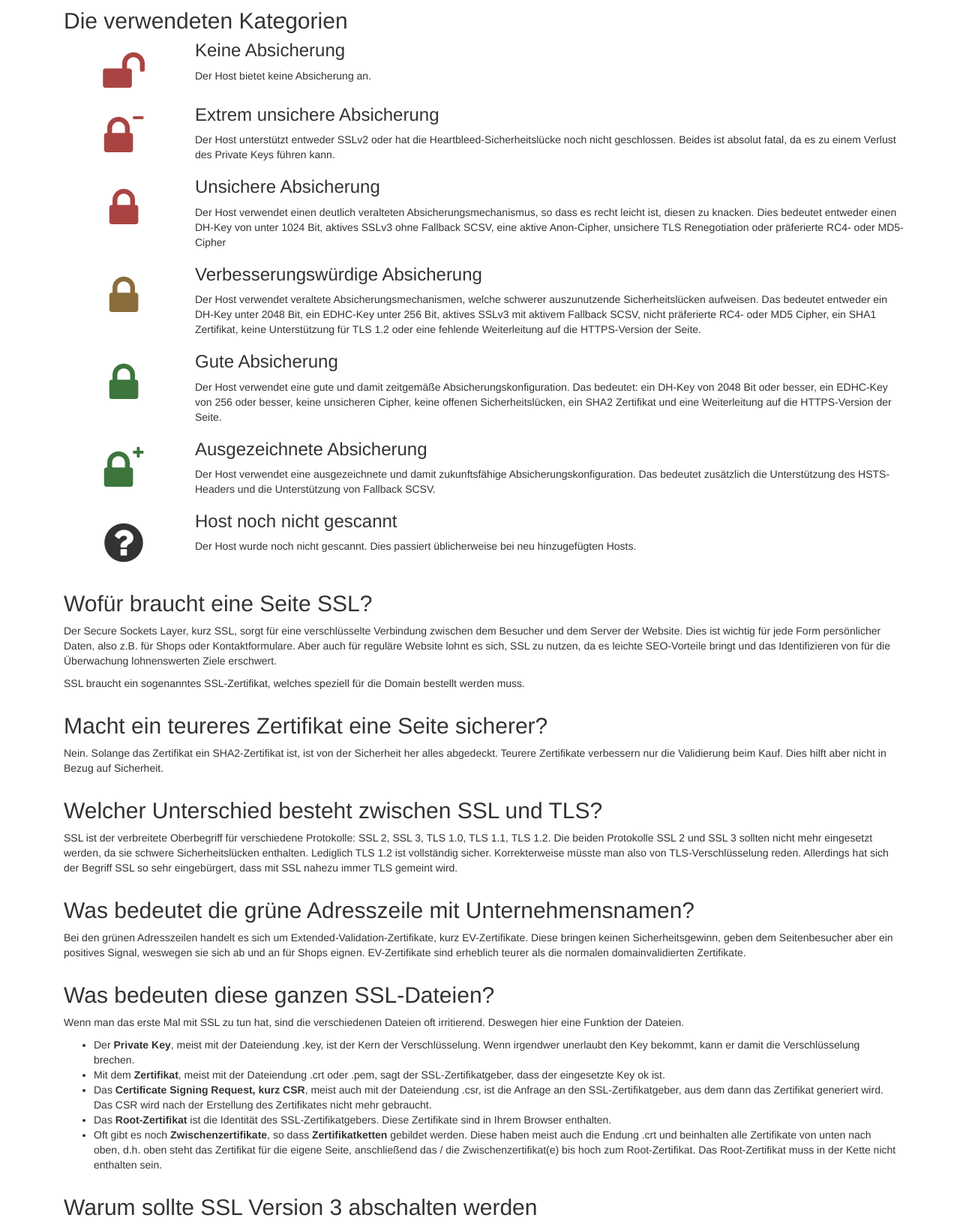
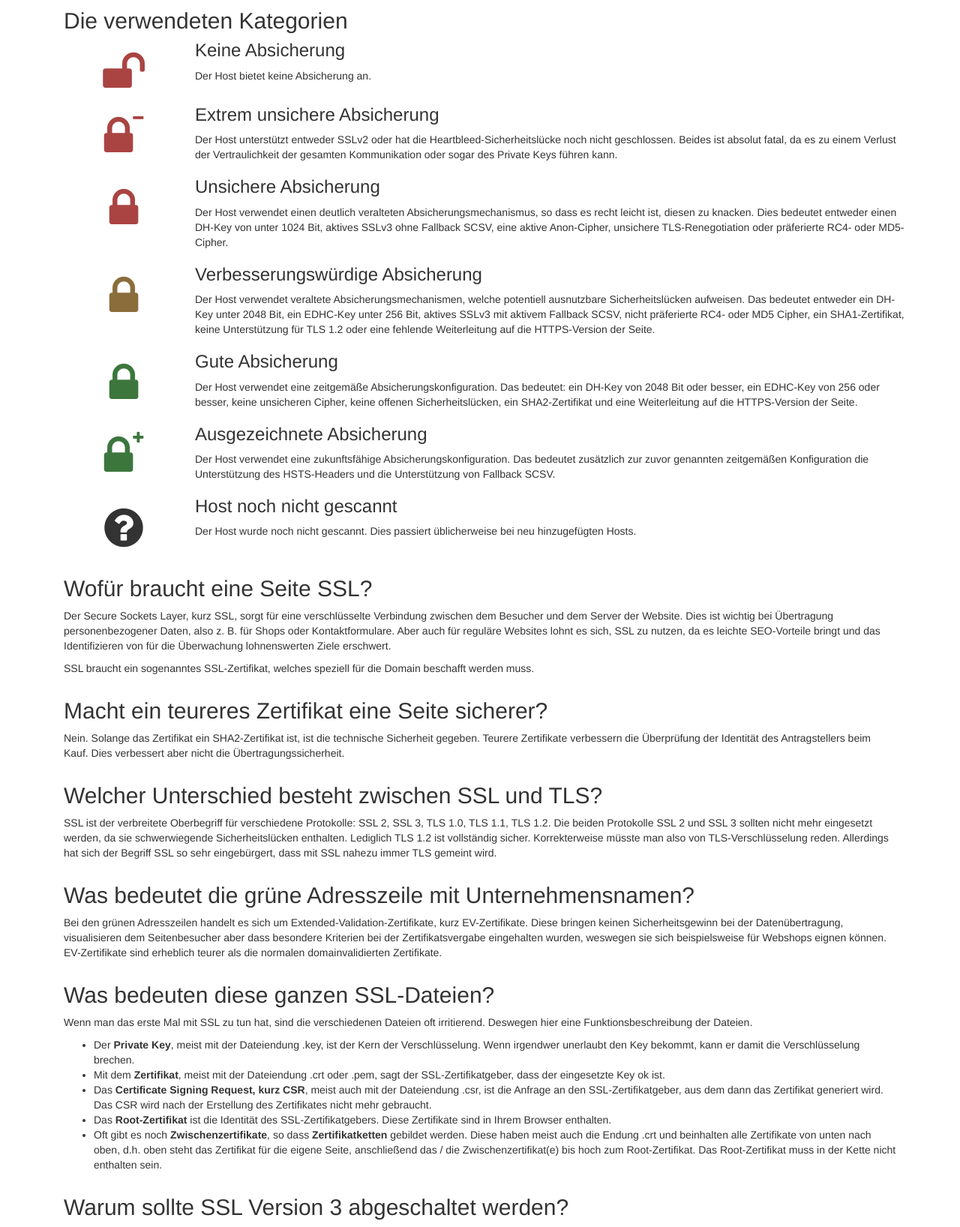
Before and after one commit to okfde/behoerden-online-dienste.de, a Flask app: page /info/encryption in a window 1280 px wide. Shown: the part 284-1920 px from the top of the page at 75% size. Run offline with Flask 2, Linux system fonts and the light colour scheme; parts of the project's set-up code (start-up, migrations or seed data) failed here and were passed over; some libraries are stand-ins or nearby versions.

Commit message:
erster Schwung Textverbesserungen
erster Schwung. Mache nachher noch weiter. Habe wohl auch aus Versehen
eine generierte Datei verbessert, die dann wohl überschrieben wird.
Sollte also nicht weiter schlimm sein. /Uli

```diff
--- a/webapp/templates/analysis_egovernment.html
+++ b/webapp/templates/analysis_egovernment.html
@@ -3,7 +3,7 @@
 {% block content %}
 <div class="jumbotron">
   <div class="container">
-    <h1>Auswertung: eGovernment Dienste</h1>
+    <h1>Auswertung: eGovernment-Dienste</h1>
   </div>
 </div>
 <div class="container">
--- a/webapp/templates/analysis_encryption.html
+++ b/webapp/templates/analysis_encryption.html
@@ -13,7 +13,7 @@
     </div>
     <div class="col-md-10 col-xs-12">
       <h2>Anzahl der verschlüsselten Seiten</h2>
-      <p>Die meisten Seiten bieten gar keine Verschlüsselung an.</p>
+      <p>Die meisten Seiten bieten gar keine Absicherung der Kommunikation an.</p>
     </div>
   </div>
   <div class="row-fluid">
@@ -21,7 +21,7 @@
       <canvas id="encryption_quality" class="chart-square"></canvas>
     </div>
     <div class="col-md-10 col-xs-12">
-      <h2>Qualität der Verschlüsselung</h2>
+      <h2>Qualität der Absicherung</h2>
       <p>Die Qualität ist sehr durchwachsen.</p>
     </div>
   </div>
--- a/webapp/templates/faq.html
+++ b/webapp/templates/faq.html
@@ -9,8 +9,8 @@
 <div class="container">
   <div class="row-fluid">
     <div class="col-md-12">
-      <h2 id="why-ssl">Warum sollten Stadt-, Dorf- oder Landkreis-Websites Verschlüsselung anbieten?</h2>
-      <p>Der Secure Sockets Layer, kurz SSL, sorgt für eine verschlüsselte Verbindung zwischen dem Besucher und dem Server. Dies ist wichtig für jede Form persönlicher Daten, also z.B. für Formulare und Online-Dienstleistungen.</p>
+      <h2 id="why-ssl">Warum sollten Stadt-, Dorf- oder Landkreis-Websites eine sichere Datenübertragung anbieten?</h2>
+      <p>Der Secure Sockets Layer, kurz SSL, sorgt für eine verschlüsselte Verbindung zwischen dem Besucher und dem Server. Dies ist wichtig bei Übertragung persönlicher Daten, also z. B. für Formulare und Online-Dienstleistungen.</p>
       <p>Die Websites der Behörden werden automatisch getestet. Weitere Informationen zu den einzelnen SSL-Features <a href="/faq/ssl">finden Sie auf einer separaten Seite</a>.</p>
     </div>
   </div>
--- a/webapp/templates/index.html
+++ b/webapp/templates/index.html
@@ -4,7 +4,7 @@
 <div class="jumbotron">
   <div class="container">
     <h1>Behörden Online Dienste <sup>beta</sup></h1>
-    <p>Wie gut ist meine Stadt, mein Dorf, mein Kreis im Internet aufgestellt? Welche Behördengänge kann ich auch Online erledigen? Wie viel Sicherheit bietet meine Kommune dabei?</p>
+    <p>Wie gut ist meine Stadt, mein Dorf, mein Kreis im Internet aufgestellt? Welche Behördengänge kann ich auch online erledigen? Wie viel Sicherheit bietet meine Kommune dabei?</p>
   </div>
 </div>
 <div class="container">
--- a/webapp/templates/info_encryption.html
+++ b/webapp/templates/info_encryption.html
@@ -27,7 +27,7 @@
     </div>
     <div>
       <h3>Extrem unsichere Absicherung</h3>
-      <p>Der Host unterstützt entweder SSLv2 oder hat die Heartbleed-Sicherheitslücke noch nicht geschlossen. Beides ist absolut fatal, da es zu einem Verlust des Private Keys führen kann.</p>
+      <p>Der Host unterstützt entweder SSLv2 oder hat die Heartbleed-Sicherheitslücke noch nicht geschlossen. Beides ist absolut fatal, da es zu einem Verlust der Vertraulichkeit der gesamten Kommunikation oder sogar des Private Keys führen kann.</p>
     </div>
   </div>
   <div class="row-fluid">
@@ -36,7 +36,7 @@
     </div>
     <div>
       <h3>Unsichere Absicherung</h3>
-      <p>Der Host verwendet einen deutlich veralteten Absicherungsmechanismus, so dass es recht leicht ist, diesen zu knacken. Dies bedeutet entweder einen DH-Key von unter 1024 Bit, aktives SSLv3 ohne Fallback SCSV, eine aktive Anon-Cipher, unsichere TLS Renegotiation oder präferierte RC4- oder MD5-Cipher</p>
+      <p>Der Host verwendet einen deutlich veralteten Absicherungsmechanismus, so dass es recht leicht ist, diesen zu knacken. Dies bedeutet entweder einen DH-Key von unter 1024 Bit, aktives SSLv3 ohne Fallback SCSV, eine aktive Anon-Cipher, unsichere TLS-Renegotiation oder präferierte RC4- oder MD5-Cipher.</p>
     </div>
   </div>
   <div class="row-fluid">
@@ -45,7 +45,7 @@
     </div>
     <div>
       <h3>Verbesserungswürdige Absicherung</h3>
-      <p>Der Host verwendet veraltete Absicherungsmechanismen, welche schwerer auszunutzende Sicherheitslücken aufweisen. Das bedeutet entweder ein DH-Key unter 2048 Bit, ein EDHC-Key unter 256 Bit, aktives SSLv3 mit aktivem Fallback SCSV, nicht präferierte RC4- oder MD5 Cipher, ein SHA1 Zertifikat, keine Unterstützung für TLS 1.2 oder eine fehlende Weiterleitung auf die HTTPS-Version der Seite.</p>
+      <p>Der Host verwendet veraltete Absicherungsmechanismen, welche potentiell ausnutzbare Sicherheitslücken aufweisen. Das bedeutet entweder ein DH-Key unter 2048 Bit, ein EDHC-Key unter 256 Bit, aktives SSLv3 mit aktivem Fallback SCSV, nicht präferierte RC4- oder MD5 Cipher, ein SHA1-Zertifikat, keine Unterstützung für TLS 1.2 oder eine fehlende Weiterleitung auf die HTTPS-Version der Seite.</p>
     </div>
   </div>
   <div class="row-fluid">
@@ -54,7 +54,7 @@
     </div>
     <div>
       <h3>Gute Absicherung</h3>
-      <p>Der Host verwendet eine gute und damit zeitgemäße Absicherungskonfiguration. Das bedeutet: ein DH-Key von 2048 Bit oder besser, ein EDHC-Key von 256 oder besser, keine unsicheren Cipher, keine offenen Sicherheitslücken, ein SHA2 Zertifikat und eine Weiterleitung auf die HTTPS-Version der Seite.</p>
+      <p>Der Host verwendet eine zeitgemäße Absicherungskonfiguration. Das bedeutet: ein DH-Key von 2048 Bit oder besser, ein EDHC-Key von 256 oder besser, keine unsicheren Cipher, keine offenen Sicherheitslücken, ein SHA2-Zertifikat und eine Weiterleitung auf die HTTPS-Version der Seite.</p>
     </div>
   </div>
   <div class="row-fluid">
@@ -63,7 +63,7 @@
     </div>
     <div>
       <h3>Ausgezeichnete Absicherung</h3>
-      <p>Der Host verwendet eine ausgezeichnete und damit zukunftsfähige Absicherungskonfiguration. Das bedeutet zusätzlich die Unterstützung des HSTS-Headers und die Unterstützung von Fallback SCSV.</p>
+      <p>Der Host verwendet eine zukunftsfähige Absicherungskonfiguration. Das bedeutet zusätzlich zur zuvor genannten zeitgemäßen Konfiguration die Unterstützung des HSTS-Headers und die Unterstützung von Fallback SCSV.</p>
     </div>
   </div>
   <div class="row-fluid">
@@ -78,32 +78,32 @@
   <div class="row-fluid">
     <div class="col-md-12">
       <h2 id="why-ssl">Wofür braucht eine Seite SSL?</h2>
-      <p>Der Secure Sockets Layer, kurz SSL, sorgt für eine verschlüsselte Verbindung zwischen dem Besucher und dem Server der Website. Dies ist wichtig für jede Form persönlicher Daten, also z.B. für Shops oder Kontaktformulare. Aber auch für reguläre Website lohnt es sich, SSL zu nutzen, da es leichte SEO-Vorteile bringt und das Identifizieren von für die Überwachung lohnenswerten Ziele erschwert.</p>
-      <p>SSL braucht ein sogenanntes SSL-Zertifikat, welches speziell für die Domain bestellt werden muss. </p>
+      <p>Der Secure Sockets Layer, kurz SSL, sorgt für eine verschlüsselte Verbindung zwischen dem Besucher und dem Server der Website. Dies ist wichtig bei Übertragung personenbezogener Daten, also z. B. für Shops oder Kontaktformulare. Aber auch für reguläre Websites lohnt es sich, SSL zu nutzen, da es leichte SEO-Vorteile bringt und das Identifizieren von für die Überwachung lohnenswerten Ziele erschwert.</p>
+      <p>SSL braucht ein sogenanntes SSL-Zertifikat, welches speziell für die Domain beschafft werden muss. </p>
     </div>
   </div>
   <div class="row-fluid">
     <div class="col-md-12">
       <h2 id="price">Macht ein teureres Zertifikat eine Seite sicherer?</h2>
-      <p>Nein. Solange das Zertifikat ein SHA2-Zertifikat ist, ist von der Sicherheit her alles abgedeckt. Teurere Zertifikate verbessern nur die Validierung beim Kauf. Dies hilft aber nicht in Bezug auf Sicherheit.</p>
+      <p>Nein. Solange das Zertifikat ein SHA2-Zertifikat ist, ist die technische Sicherheit gegeben. Teurere Zertifikate verbessern die Überprüfung der Identität des Antragstellers beim Kauf. Dies verbessert aber nicht die Übertragungssicherheit.</p>
     </div>
   </div>
   <div class="row-fluid">
     <div class="col-md-12">
       <h2 id="ssl-vs-tls">Welcher Unterschied besteht zwischen SSL und TLS?</h2>
-      <p>SSL ist der verbreitete Oberbegriff für verschiedene Protokolle: SSL 2, SSL 3, TLS 1.0, TLS 1.1, TLS 1.2. Die beiden Protokolle SSL 2 und SSL 3 sollten nicht mehr eingesetzt werden, da sie schwere Sicherheitslücken enthalten. Lediglich TLS 1.2 ist vollständig sicher. Korrekterweise müsste man also von TLS-Verschlüsselung reden. Allerdings hat sich der Begriff SSL so sehr eingebürgert, dass mit SSL nahezu immer TLS gemeint wird.</p>
+      <p>SSL ist der verbreitete Oberbegriff für verschiedene Protokolle: SSL 2, SSL 3, TLS 1.0, TLS 1.1, TLS 1.2. Die beiden Protokolle SSL 2 und SSL 3 sollten nicht mehr eingesetzt werden, da sie schwerwiegende Sicherheitslücken enthalten. Lediglich TLS 1.2 ist vollständig sicher. Korrekterweise müsste man also von TLS-Verschlüsselung reden. Allerdings hat sich der Begriff SSL so sehr eingebürgert, dass mit SSL nahezu immer TLS gemeint wird.</p>
     </div>
   </div>
   <div class="row-fluid">
     <div class="col-md-12">
       <h2 id="extended-validation">Was bedeutet die grüne Adresszeile mit Unternehmensnamen?</h2>
-      <p>Bei den grünen Adresszeilen handelt es sich um Extended-Validation-Zertifikate, kurz EV-Zertifikate. Diese bringen keinen Sicherheitsgewinn, geben dem Seitenbesucher aber ein positives Signal, weswegen sie sich ab und an für Shops eignen. EV-Zertifikate sind erheblich teurer als die normalen domainvalidierten Zertifikate.</p>
+      <p>Bei den grünen Adresszeilen handelt es sich um Extended-Validation-Zertifikate, kurz EV-Zertifikate. Diese bringen keinen Sicherheitsgewinn bei der Datenübertragung, visualisieren dem Seitenbesucher aber dass besondere Kriterien bei der Zertifikatsvergabe eingehalten wurden, weswegen sie sich beispielsweise für Webshops eignen können. EV-Zertifikate sind erheblich teurer als die normalen domainvalidierten Zertifikate.</p>
     </div>
   </div>
   <div class="row-fluid">
     <div class="col-md-12">
       <h2 id="sslfiles">Was bedeuten diese ganzen SSL-Dateien?</h2>
-      <p>Wenn man das erste Mal mit SSL zu tun hat, sind die verschiedenen Dateien oft irritierend. Deswegen hier eine Funktion der Dateien.</p>
+      <p>Wenn man das erste Mal mit SSL zu tun hat, sind die verschiedenen Dateien oft irritierend. Deswegen hier eine Funktionsbeschreibung der Dateien.</p>
       <ul>
         <li>Der <strong>Private Key</strong>, meist mit der Dateiendung .key, ist der Kern der Verschlüsselung. Wenn irgendwer unerlaubt den Key bekommt, kann er damit die Verschlüsselung brechen.</li>
         <li>Mit dem <strong>Zertifikat</strong>, meist mit der Dateiendung .crt oder .pem, sagt der SSL-Zertifikatgeber, dass der eingesetzte Key ok ist.</li>
@@ -115,8 +115,8 @@
   </div>
   <div class="row-fluid">
     <div class="col-md-12">
-      <h2 id="ssl3">Warum sollte SSL Version 3 abschalten werden</h2>
-      <p>Von SSL 3 wurde schon länger abgeraten. Seit <a href="http://www.heise.de/security/meldung/Poodle-Experten-warnen-vor-Angriff-auf-Internet-Verschluesselung-2424122.html">im Oktober 2014 die POODLE-Attacke veröffentlicht</a> wurde, kann man SSL 3 auch gleich auf die Verschlüsselung verzichten - es macht einfach keinen Unterschied. Wenn man modernere Verfahren (TLS 1.0 bis TLS 1.2) unterstützt und mit TLS_FALLBACK_SCSV ein Dowgrade-Attacke unterbindet, ist ein aktiviertes SSL 3 nicht mehr ganz so fatal, da der Browser dann nur die moderneren Verfahren nutzt. Aber auch mit TLS_FALLBACK_SCSV ist ein aktiviertes SSL 3 ein Sicherheitsrisiko, dem man sich ohne Not aussetzt.</p>
+      <h2 id="ssl3">Warum sollte SSL Version 3 abgeschaltet werden?</h2>
+      <p>Von SSL v3 wurde schon länger abgeraten. Seit <a href="http://www.heise.de/security/meldung/Poodle-Experten-warnen-vor-Angriff-auf-Internet-Verschluesselung-2424122.html">im Oktober 2014 die POODLE-Attacke veröffentlicht</a> wurde, kann man SSL 3 auch gleich auf die Verschlüsselung verzichten - es macht einfach keinen Unterschied. Wenn man modernere Verfahren (TLS 1.0 bis TLS 1.2) unterstützt und mit TLS_FALLBACK_SCSV ein Dowgrade-Attacke unterbindet, ist ein aktiviertes SSL 3 nicht mehr ganz so fatal, da der Browser dann nur die moderneren Verfahren nutzt. Aber auch mit TLS_FALLBACK_SCSV ist ein aktiviertes SSL 3 ein Sicherheitsrisiko, dem man sich ohne Not aussetzt.</p>
     </div>
   </div>
   <div class="row-fluid">
```
Also changed, not shown: webapp/templates/host_encryption.html (+6 -6 lines).
